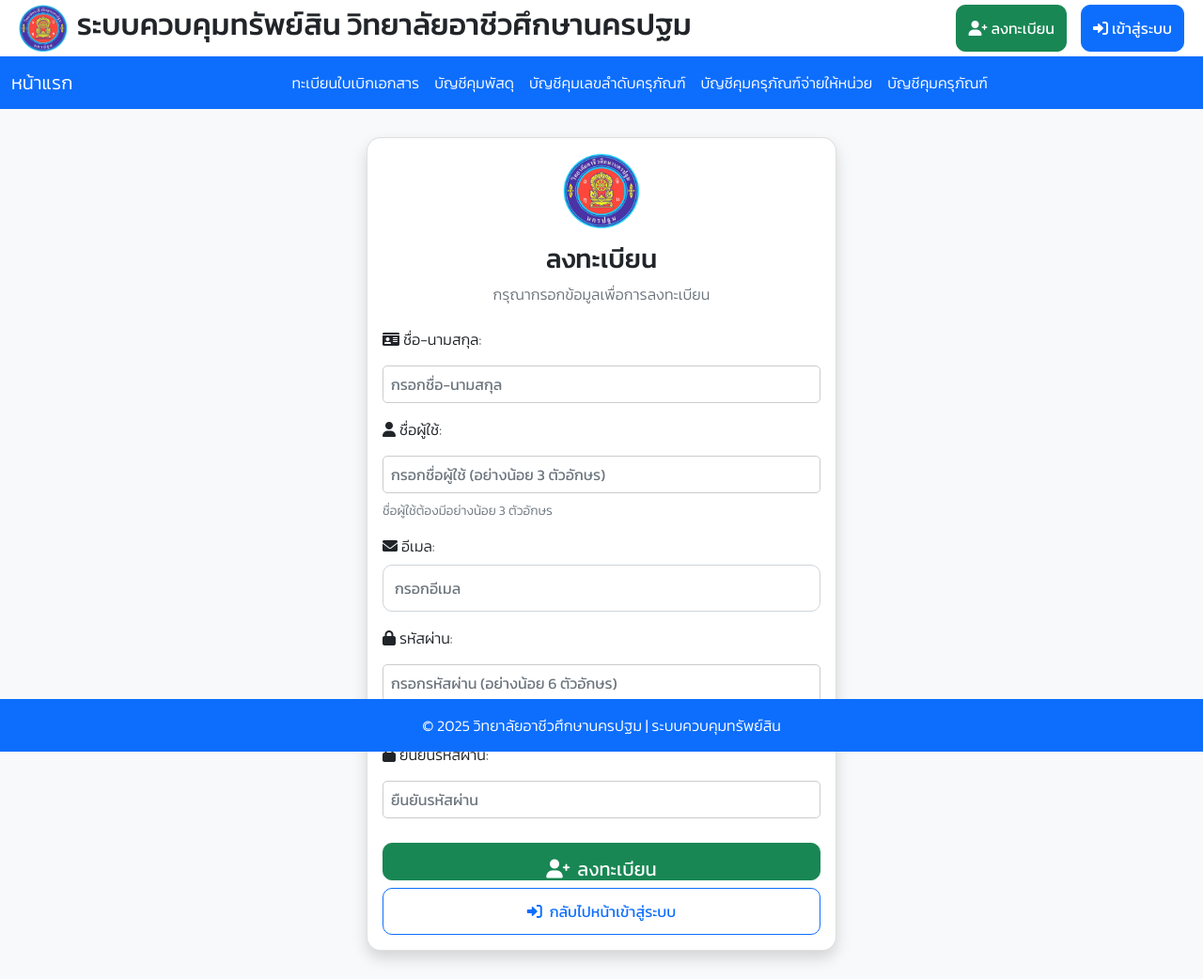
After one commit to aumnadop001/Kurupun, a Flask app: page /register in a window 1280 px wide. The commit adds this page. Shown: the whole page at 94% size. Run offline with Flask 3, Linux system fonts and the light colour scheme; some libraries are stand-ins or nearby versions.

Commit message:
add register

```diff
--- a/app.py
+++ b/app.py
@@ -2,7 +2,7 @@ from flask import Flask, jsonify, request, render_template, redirect, url_for, f
 from pymongo import MongoClient
 from datetime import datetime
 from functools import wraps
-from modules.login import authenticate_user, validate_login_data
+from modules.login import authenticate_user, validate_login_data, register_user, validate_register_data
 from dotenv import load_dotenv
 import os
 load_dotenv()
@@ -413,6 +413,61 @@ def api_login():
         }), 500
 
 
+# API สำหรับสมัครสมาชิกผ่าน JSON
+@app.route('/api/register', methods=['POST'])
+def api_register():
+    try:
+        # ตรวจสอบ Content-Type
+        if not request.is_json:
+            return jsonify({
+                'success': False,
+                'message': 'Content-Type ต้องเป็น application/json'
+            }), 400
+
+        data = request.get_json()
+        if not data:
+            return jsonify({
+                'success': False,
+                'message': 'ไม่พบข้อมูล JSON'
+            }), 400
+
+        username = data.get('username', '').strip()
+        password = data.get('password', '').strip()
+        confirm_password = data.get('confirm_password', '').strip()
+        email = data.get('email', '').strip()
+        full_name = data.get('full_name', '').strip()
+
+        # ตรวจสอบความถูกต้องของข้อมูล
+        is_valid, error_message = validate_register_data(
+            username, password, confirm_password, email, full_name
+        )
+        if not is_valid:
+            return jsonify({
+                'success': False,
+                'message': error_message
+            }), 400
+
+        # สมัครสมาชิก
+        result = register_user(username, password, email, full_name)
+
+        if result['success']:
+            return jsonify({
+                'success': True,
+                'message': 'สมัครสมาชิกสำเร็จ'
+            })
+        else:
+            return jsonify({
+                'success': False,
+                'message': result['message']
+            }), 400
+
+    except Exception as e:
+        return jsonify({
+            'success': False,
+            'message': f'เกิดข้อผิดพลาด: {str(e)}'
+        }), 500
+
+
 @app.route('/login', methods=['GET', 'POST'])
 def login():
     # ถ้า user login แล้ว ให้ redirect ไปหน้าแรก
@@ -450,6 +505,54 @@ def login():
     return render_template('login.html')
 
 
+@app.route('/register', methods=['GET', 'POST'])
+def register():
+    # ถ้า user login แล้ว ให้ redirect ไปหน้าแรก
+    if 'logged_in' in session and session['logged_in']:
+        return redirect(url_for('index'))
+
+    if request.method == 'POST':
+        try:
+            username = request.form.get('username', '').strip()
+            password = request.form.get('password', '').strip()
+            confirm_password = request.form.get('confirm_password', '').strip()
+            email = request.form.get('email', '').strip()
+            full_name = request.form.get('full_name', '').strip()
+
+            # ตรวจสอบความถูกต้องของข้อมูล
+            is_valid, error_message = validate_register_data(
+                username, password, confirm_password, email, full_name
+            )
+            if not is_valid:
+                return render_template('register.html',
+                                     error=error_message,
+                                     form_data={
+                                         'username': username,
+                                         'email': email,
+                                         'full_name': full_name
+                                     })
+
+            # สมัครสมาชิก
+            result = register_user(username, password, email, full_name)
+
+            if result['success']:
+                flash('สมัครสมาชิกสำเร็จ กรุณาเข้าสู่ระบบ', 'success')
+                return redirect(url_for('login'))
+            else:
+                return render_template('register.html',
+                                     error=result['message'],
+                                     form_data={
+                                         'username': username,
+                                         'email': email,
+                                         'full_name': full_name
+                                     })
+
+        except Exception as e:
+            return render_template('register.html', error=f"เกิดข้อผิดพลาด: {str(e)}")
+
+    return render_template('register.html')
+
+
 @app.route('/logout')
 def logout():
     # ล้าง session
--- a/templates/base.html
+++ b/templates/base.html
@@ -145,9 +145,14 @@
       </a>
     </div>
     {% else %}
-    <a href="{{ url_for('login') }}" class="btn btn-primary">
-      <i class="fas fa-sign-in-alt me-1"></i>เข้าสู่ระบบ
-    </a>
+    <div style="display: flex; align-items: center; gap: 15px;">
+      <a href="{{ url_for('register') }}" class="btn btn-success">
+        <i class="fas fa-user-plus me-1"></i>ลงทะเบียน
+      </a>
+      <a href="{{ url_for('login') }}" class="btn btn-primary">
+        <i class="fas fa-sign-in-alt me-1"></i>เข้าสู่ระบบ
+      </a>
+    </div>
     {% endif %}
   </header>
 
--- /dev/null
+++ b/templates/register.html
@@ -0,0 +1,123 @@
+{% extends "base.html" %}
+
+{% block content %}
+<div class="card shadow w-100">
+  <div class="card-body">
+    <div class="text-center mb-4">
+      <img src="{{ url_for('static', filename='logo.png') }}" alt="โลโก้" height="80" class="mb-3" />
+      <h3 class="card-title">ลงทะเบียน</h3>
+      <p class="text-muted">กรุณากรอกข้อมูลเพื่อการลงทะเบียน</p>
+    </div>
+
+    {% if error %}
+    <div class="alert alert-danger" role="alert">
+      <i class="fas fa-exclamation-circle me-2"></i>{{ error }}
+    </div>
+    {% endif %}
+
+    <form method="post">
+      <div class="mb-3">
+        <label for="full_name" class="form-label">
+          <i class="fas fa-id-card me-1"></i>ชื่อ-นามสกุล:
+        </label>
+        <input class="form-control" type="text" id="full_name" name="full_name"
+               placeholder="กรอกชื่อ-นามสกุล" required
+               value="{{ form_data.full_name if form_data else '' }}" />
+      </div>
+
+      <div class="mb-3">
+        <label for="username" class="form-label">
+          <i class="fas fa-user me-1"></i>ชื่อผู้ใช้:
+        </label>
+        <input class="form-control" type="text" id="username" name="username"
+               placeholder="กรอกชื่อผู้ใช้ (อย่างน้อย 3 ตัวอักษร)" required
+               value="{{ form_data.username if form_data else '' }}" />
+        <div class="form-text">ชื่อผู้ใช้ต้องมีอย่างน้อย 3 ตัวอักษร</div>
+      </div>
+
+      <div class="mb-3">
+        <label for="email" class="form-label">
+          <i class="fas fa-envelope me-1"></i>อีเมล:
+        </label>
+        <input class="form-control" type="email" id="email" name="email"
+               placeholder="กรอกอีเมล" required
+               value="{{ form_data.email if form_data else '' }}" />
+      </div>
+
+      <div class="mb-3">
+        <label for="password" class="form-label">
+          <i class="fas fa-lock me-1"></i>รหัสผ่าน:
+        </label>
+        <input class="form-control" type="password" id="password" name="password"
+               placeholder="กรอกรหัสผ่าน (อย่างน้อย 6 ตัวอักษร)" required />
+        <div class="form-text">รหัสผ่านต้องมีอย่างน้อย 6 ตัวอักษร</div>
+      </div>
+
+      <div class="mb-3">
+        <label for="confirm_password" class="form-label">
+          <i class="fas fa-lock me-1"></i>ยืนยันรหัสผ่าน:
+        </label>
+        <input class="form-control" type="password" id="confirm_password" name="confirm_password"
+               placeholder="ยืนยันรหัสผ่าน" required />
+      </div>
+
+      <div class="d-grid gap-2">
+        <button type="submit" class="btn btn-success btn-lg">
+          <i class="fas fa-user-plus me-2"></i>ลงทะเบียน
+        </button>
+        <a href="{{ url_for('login') }}" class="btn btn-outline-primary">
+          <i class="fas fa-sign-in-alt me-2"></i>กลับไปหน้าเข้าสู่ระบบ
+        </a>
+      </div>
+    </form>
+  </div>
+</div>
+
+<style>
+  .card {
+    border-radius: 15px;
+    max-width: 500px;
+    margin: 0 auto;
+  }
+
+  .form-control {
+    border-radius: 10px;
+    padding: 12px;
+  }
+
+  .btn {
+    border-radius: 10px;
+    padding: 12px;
+  }
+
+  .container {
+    min-height: calc(100vh - 200px);
+    display: flex;
+    align-items: center;
+  }
+
+  .form-text {
+    font-size: 0.85rem;
+    color: #6c757d;
+  }
+</style>
+
+<script>
+  // ตรวจสอบรหัsผ่านตรงกันหรือไม่
+  document.addEventListener('DOMContentLoaded', function() {
+    const password = document.getElementById('password');
+    const confirmPassword = document.getElementById('confirm_password');
+
+    function checkPasswordMatch() {
+      if (password.value !== confirmPassword.value) {
+        confirmPassword.setCustomValidity('รหัสผ่านไม่ตรงกัน');
+      } else {
+        confirmPassword.setCustomValidity('');
+      }
+    }
+
+    password.addEventListener('input', checkPasswordMatch);
+    confirmPassword.addEventListener('input', checkPasswordMatch);
+  });
+</script>
+{% endblock %}
```
Also changed, not shown: modules/login.py (+83 -0 lines), templates/login.html (+9 -0 lines).
